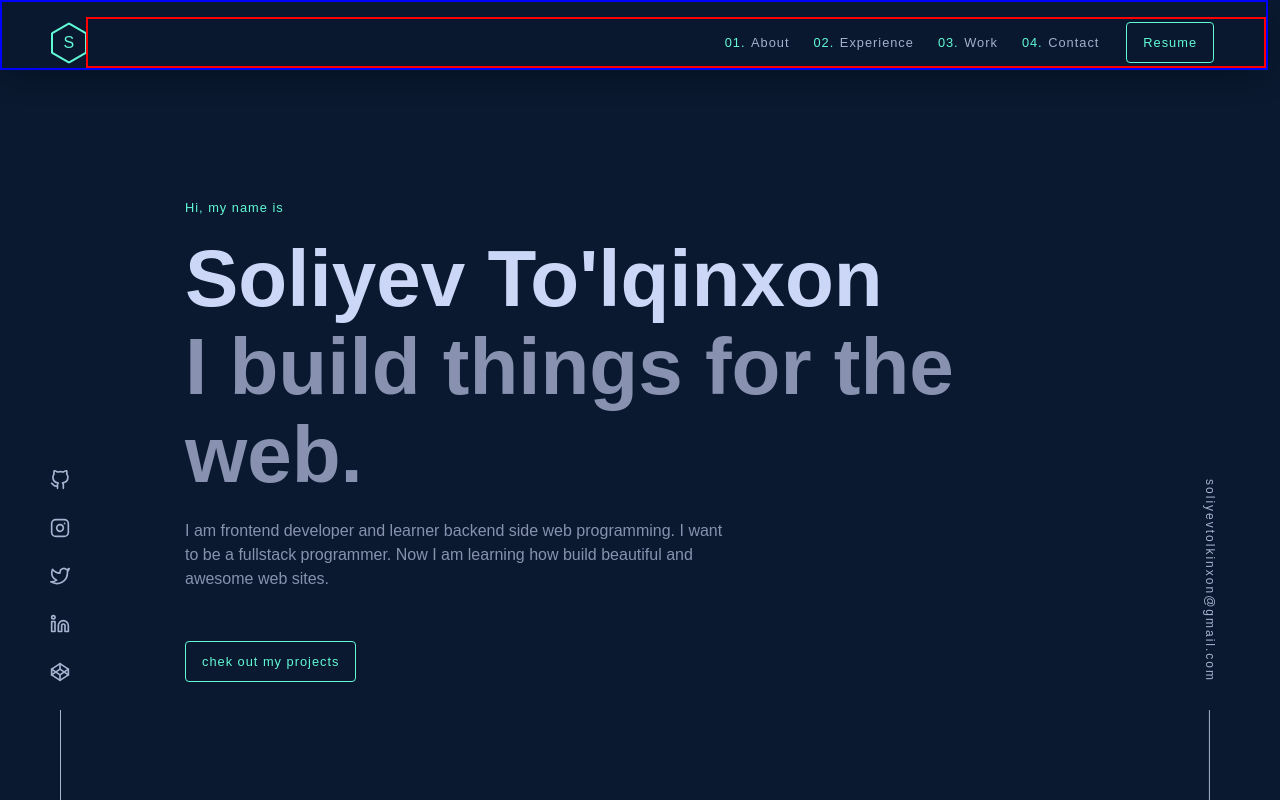
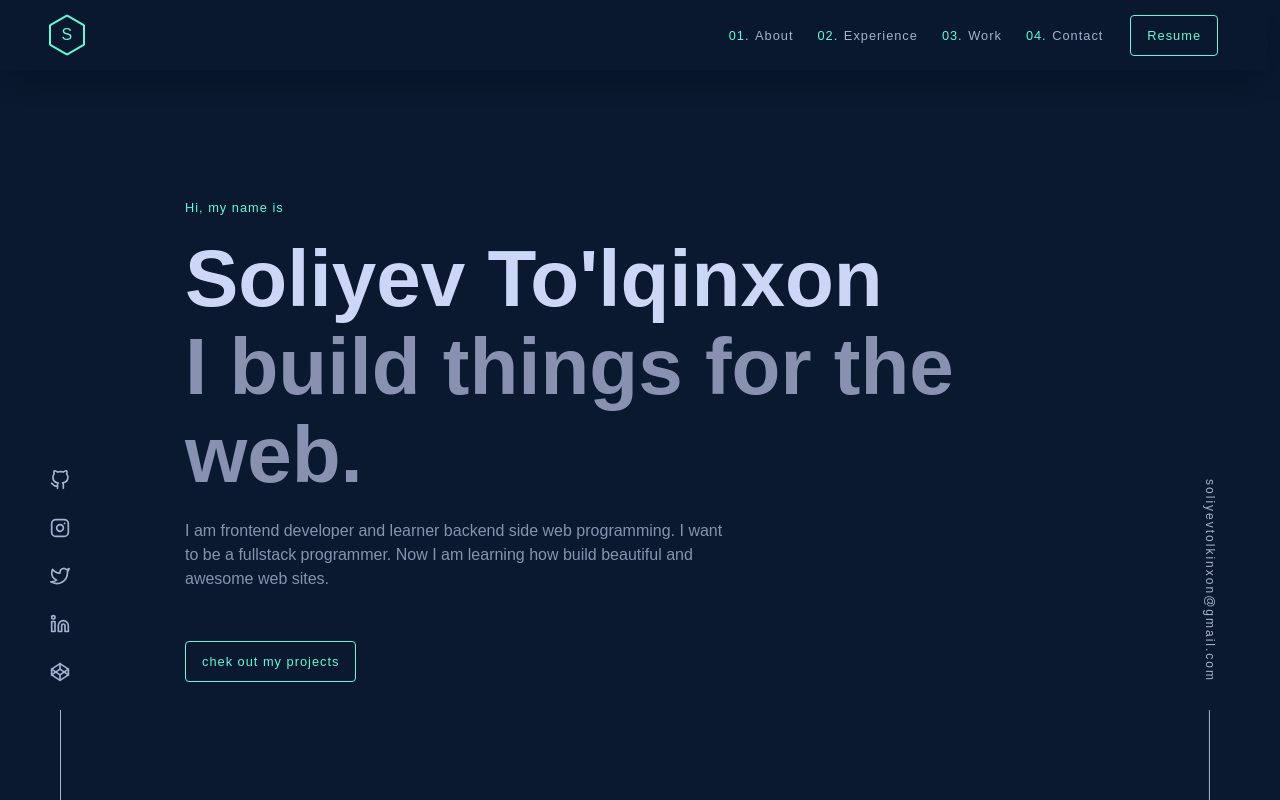
Before and after one commit to Tolkinxon/my-partfolio, a Next.js app: page / in a window 1280 px wide. Built offline with nearby package versions, Linux system fonts and the light colour scheme.

Commit message:
added new width

```diff
--- a/styles/navbar.module.css
+++ b/styles/navbar.module.css
@@ -4,17 +4,16 @@
 /*********** NAVBAR STYLES *************/
 .navbar {
   position: fixed;
-  padding-top: 15px;
   height: 70px;
   width: calc(100vw - 12px);
   display: flex;
+  flex-direction: row;
   align-items: center;
   background-color: rgba(10, 25, 47, 0.85);
   box-shadow: 0 10px 30px -10px rgba(2, 12, 27, 0.7);
   backdrop-filter: blur(10px);
   transition: all 0.4s;
   z-index: 20;
-  border: 2px solid blue;
 }
 
 /********* SIX CORNER ********/
@@ -61,7 +60,6 @@
   align-items: center;
   width: 100%;
   height: 100%;
-  border: 2px solid red;
 }
 .selects {
   position: absolute;
```
